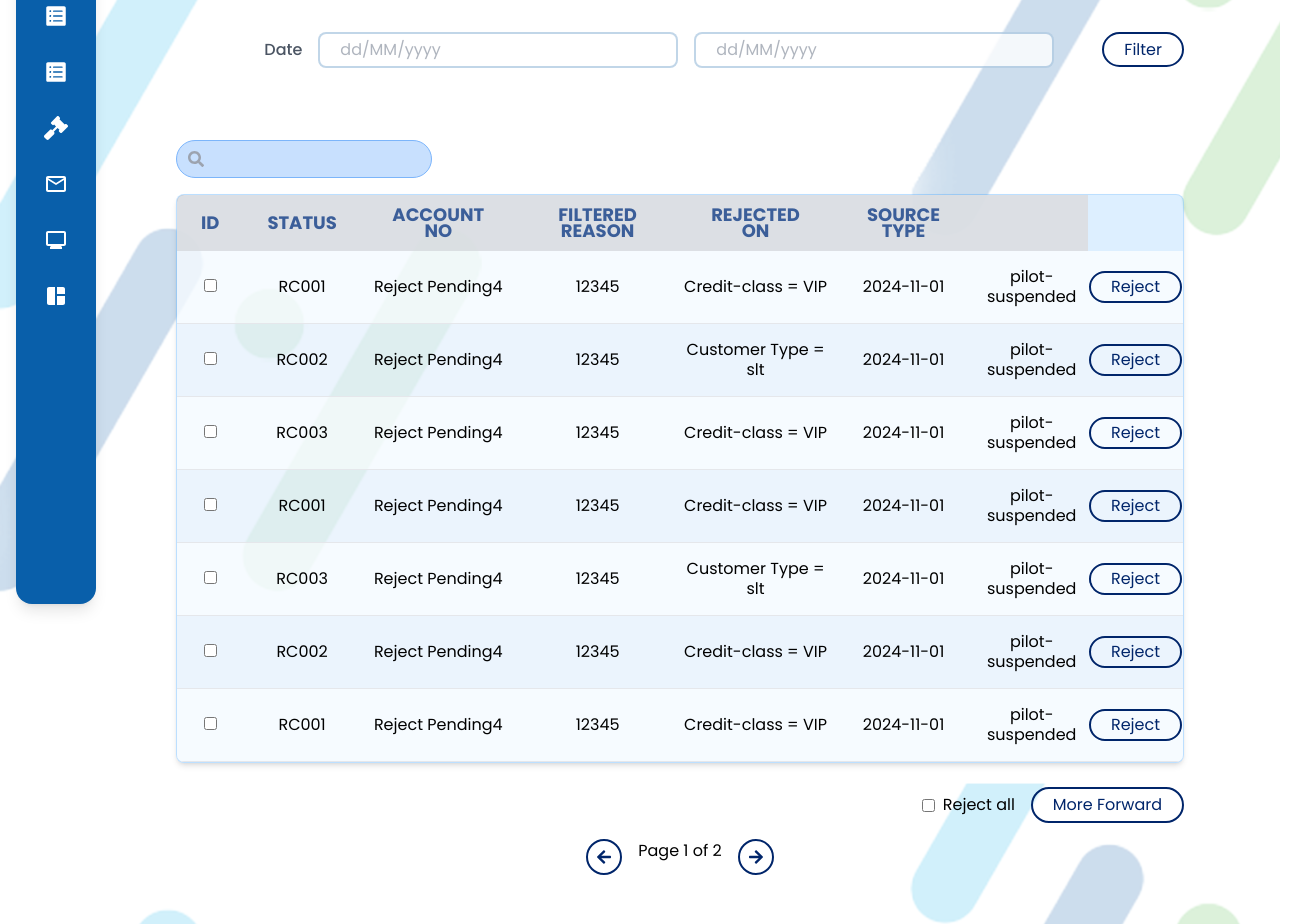
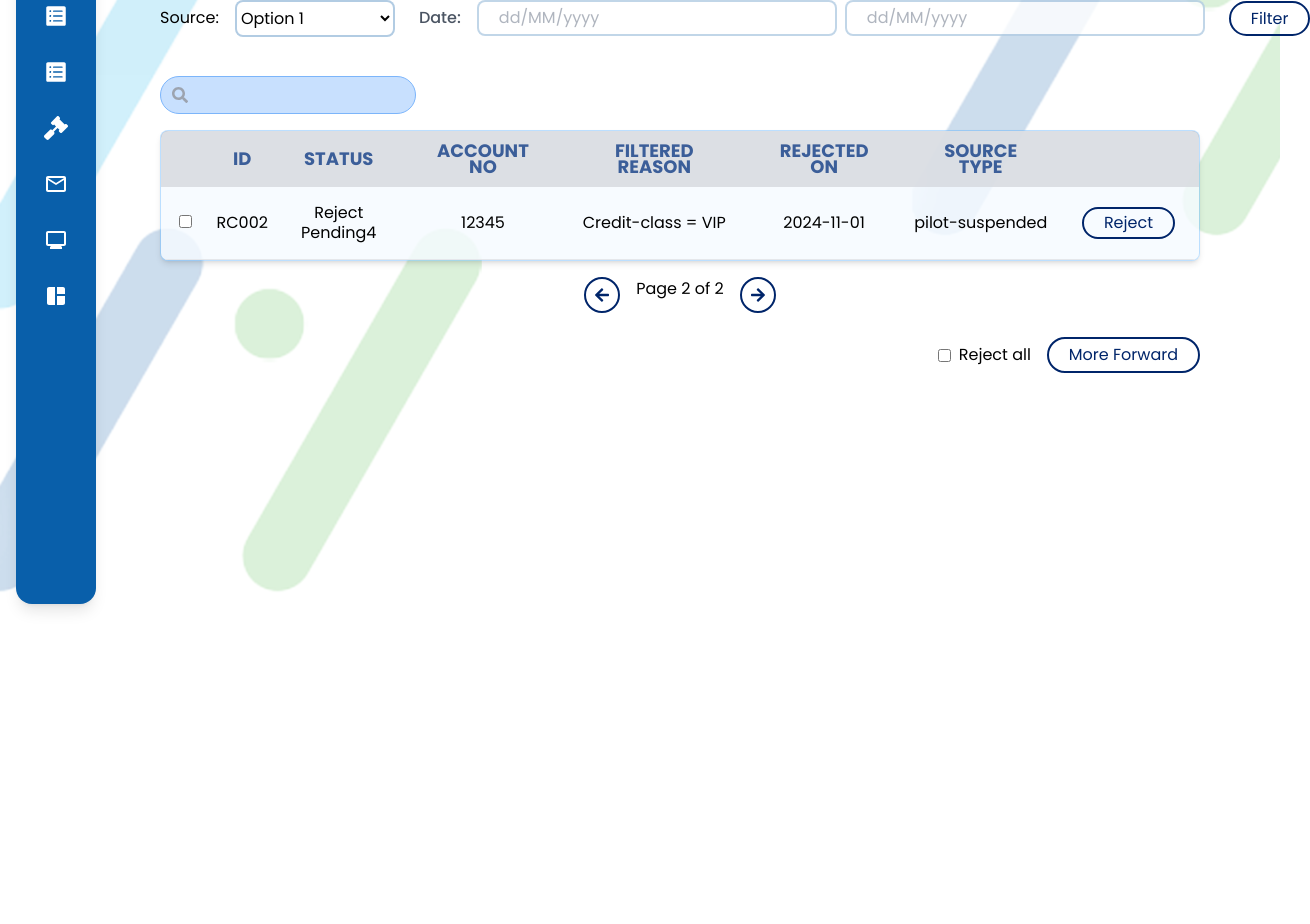
Before and after one commit to chathundichathu/DRS_TEST_integration, a React (Vite) app in the folder Debtx-configaration-frontend/: page /incident/reject-incident in a window 1280 px wide. Shown: the part 180-1104 px from the top of the page, 1310 px wide, since content can reach past the window. After the commit the page ends 800 px from the top, so only its background shows below. Built offline with nearby package versions, Linux system fonts and the light colour scheme.

Commit message:
Update Reject Incident Page

```diff
--- a/Debtx-configaration-frontend/src/pages/incident/RejectIncident.jsx
+++ b/Debtx-configaration-frontend/src/pages/incident/RejectIncident.jsx
@@ -5,7 +5,8 @@ import { useState } from "react";
 import { Link } from "react-router-dom";
 import GlobalStyle from "../../assets/prototype/GlobalStyle.jsx"; // Import GlobalStyle
 
-export default function DRCcaseList() {
+
+export default function RejectIncident() {
     const navigate = useNavigate();
 
     // Table data
@@ -59,7 +60,7 @@ export default function DRCcaseList() {
             source_type: "pilot-suspended",
         },
         {
-            id: "RC001",
+            id: "RC002",
             status: "Reject Pending4",
             account_no: "12345",
             filtered_reason: "Credit-class = VIP",
@@ -67,25 +68,48 @@ export default function DRCcaseList() {
             source_type: "pilot-suspended",
         },
         {
-            id: "RC001",
+            id: "RC002",
             status: "Reject Pending4",
             account_no: "12345",
-            filtered_reason: "Customer segment =2467",
+            filtered_reason: "Credit-class = VIP",
             rejected_on: "2024-11-01",
             source_type: "pilot-suspended",
         },
+
     ];
 
     // Filter state
-    const [startDate, setStartDate] = useState(null);
-    const [endDate, setEndDate] = useState(null);
+    const [fromDate, setFromDate] = useState(null); //for date
+    const [toDate, setToDate] = useState(null);
+    const [error, setError] = useState("");
     const [filteredData, setFilteredData] = useState(tableData);
     const [selectAllData, setSelectAllData] = useState(false);
     const [selectedRows, setSelectedRows] = useState([]);
     const [searchQuery, setSearchQuery] = useState("");
     const [currentPage, setCurrentPage] = useState(1);
 
-    //search fuction 1
+    // validation for date
+  const handleFromDateChange = (date) => {
+    if (toDate && date > toDate) {
+      setError("The 'From' date cannot be later than the 'To' date.");
+    } else {
+      setError("");
+      setFromDate(date);
+    }
+  };
+
+  // validation for date
+  const handleToDateChange = (date) => {
+    if (fromDate && date < fromDate) {
+      setError("The 'To' date cannot be earlier than the 'From' date.");
+    } else {
+      setError("");
+      setToDate(date);
+    }
+  };
+
+
+    //search fuction
     const filteredSearchData = filteredData.filter((row) =>
         Object.values(row)
             .join(" ")
@@ -94,36 +118,24 @@ export default function DRCcaseList() {
     );
 
     // Pagination state
-    const itemsPerPage = 7;
-    const totalPages = Math.ceil(filteredSearchData.length / itemsPerPage);
+    const rowsPerPage = 7;
+    const pages = Math.ceil(filteredData.length / rowsPerPage);
 
-    // Filter handler
-    const handleFilter = () => {
-        if (startDate && endDate) {
-            const filtered = tableData.filter((row) => {
-                const assignedDate = new Date(row.assignedDate);
-                const endDate1 = new Date(row.endDate);
-                return assignedDate >= startDate && endDate1 <= endDate;
-            });
-            setFilteredData(filtered);
-        } else {
-            setFilteredData(tableData); // Reset if dates are not selected
+    const handlePrevPage = () => {
+        if (currentPage > 0) {
+          setCurrentPage(currentPage - 1);
         }
       };
 
-    // Pagination handler
-    const handlePrevNext = (direction) => {
-        if (direction === "prev" && currentPage > 1) {
-            setCurrentPage(currentPage - 1);
-        }
-        if (direction === "next" && currentPage < totalPages) {
+      const handleNextPage = () => {
+        if (currentPage < pages - 1) {
           setCurrentPage(currentPage + 1);
         }
       };
 
     // Paginated data
-    const startIndex = (currentPage - 1) * itemsPerPage;
-    const endIndex = startIndex + itemsPerPage;
+    const startIndex = currentPage * rowsPerPage;
+    const endIndex = startIndex + rowsPerPage;
     const paginatedData = filteredSearchData.slice(startIndex, endIndex);
 
     const handleRowCheckboxChange = (caseId) => {
@@ -138,15 +150,15 @@ export default function DRCcaseList() {
         if (selectAllData) {
             setSelectedRows([]);
         } else {
-            setSelectedRows(data.map((row) => row.caseId));
+            setSelectedRows(data.map((row) => row.id));
         }
         setSelectAllData(!selectAllData);
     };
 
     return (
-        <div className={`p-4 ${GlobalStyle.fontPoppins}`}>
+        <div className={GlobalStyle.fontPoppins}>
             <div className="flex justify-between items-center w-full">
-                <h1 className={`${GlobalStyle.headingLarge} m-0`}>Incidents Open for Distribution</h1>
+                <h1 className={`${GlobalStyle.headingLarge} m-0`}>Pending Reject Incidents</h1>
                 <Link
                     className={`${GlobalStyle.buttonPrimary}`}
                     to="/lod/ftllod/ftllod/downloadcreateftllod"
@@ -156,39 +168,50 @@ export default function DRCcaseList() {
             </div>
 
             {/* Filter Section */}
-            <div className="flex justify-end gap-10 my-12">
+<div className="flex justify-between items-center gap-x-4 my-8">
+  {/* Source Selection */}
+  <div className="flex items-center gap-2">
+  <h1 className="mr-2">Source:</h1>
+    <select className={GlobalStyle.selectBox}>
+      <option value="option1">Option 1</option>
+      <option value="option2">Option 2</option>
+      <option value="option3">Option 3</option>
+    </select>
+  </div>
 
-                <div className="flex flex-col">
-
-                    <div className="flex flex-col mb-4">
-
+  {/* Date Picker Section */}
+  <div className="flex items-center gap-2 ">
     <div className={GlobalStyle.datePickerContainer}>
-                            <label className={GlobalStyle.dataPickerDate}>Date </label>
+      <label className={GlobalStyle.dataPickerDate}>Date:</label>
+      <div className="flex gap-2">
         <DatePicker
-                                selected={startDate}
-                                onChange={(date) => setStartDate(date)}
+          selected={fromDate}
+          onChange={handleFromDateChange}
           dateFormat="dd/MM/yyyy"
           placeholderText="dd/MM/yyyy"
           className={GlobalStyle.inputText}
         />
         <DatePicker
-                                selected={endDate}
-                                onChange={(date) => setEndDate(date)}
+          selected={toDate}
+          onChange={handleToDateChange}
           dateFormat="dd/MM/yyyy"
           placeholderText="dd/MM/yyyy"
           className={GlobalStyle.inputText}
         />
       </div>
+    </div>
+    {error && <span className={GlobalStyle.errorText}>{error}</span>}
+  </div>
 
-                    </div>
-                </div>
+  {/* Filter Button */}
   <button
-                    className={`${GlobalStyle.buttonPrimary} h-[35px] mt-2`}
-                    onClick={handleFilter}
+    className={`${GlobalStyle.buttonPrimary} h-[35px]`}
+    onClick={""}
   >
     Filter
   </button>
 </div>
+
 
             {/* Table Section */}
             <div className="flex flex-col">
@@ -203,11 +226,12 @@ export default function DRCcaseList() {
                         />
                         <FaSearch className={GlobalStyle.searchBarIcon} />
                     </div>
-                </div>{" "}
+                </div>
                 <div className={GlobalStyle.tableContainer}>
-                    <table className={`${GlobalStyle.table}`}>
+                    <table className={GlobalStyle.table}>
                         <thead className={GlobalStyle.thead}>
                             <tr>
+                            <th scope="col" className={GlobalStyle.tableHeader}></th>
                                 <th scope="col" className={GlobalStyle.tableHeader}>
                                     Id
                                 </th>
@@ -257,21 +281,52 @@ export default function DRCcaseList() {
                                     <td className={GlobalStyle.tableData}>{row.filtered_reason}</td>
                                     <td className={GlobalStyle.tableData}>{row.rejected_on}</td>
                                     <td className={GlobalStyle.tableData}>{row.source_type}</td>
-                                    <td className={GlobalStyle.tableData}>
-                                        <div className="flex justify-center gap-2">
+                                    <td
+                    className={`${GlobalStyle.tableData} text-center px-6 py-4`}
+                  >
                     <button
-                                                className={GlobalStyle.buttonPrimary} // Prevents text from wrapping
-                                            // onClick={() => navigate("/drc/Re-assign-DRC")}
+                      className={`${GlobalStyle.buttonPrimary} mx-auto`}
+                      onClick={""}
                     >
                       Reject
                     </button>
-                                        </div>
                   </td>
                                 </tr>
                             ))}
+                            {paginatedData.length === 0 && (
+                <tr>
+                  <td colSpan="6" className="text-center py-4">
+                    No results found
+                  </td>
+                </tr>
+              )}
                         </tbody>
                     </table>
                 </div>
+
+                {/* Navigation Buttons */}
+      {filteredData.length > rowsPerPage && (
+        <div className={GlobalStyle.navButtonContainer}>
+          <button
+            className={GlobalStyle.navButton}
+            onClick={handlePrevPage}
+            disabled={currentPage === 0}
+          >
+            <FaArrowLeft />
+          </button>
+          <span>
+            Page {currentPage + 1} of {pages}
+          </span>
+          <button
+            className={GlobalStyle.navButton}
+            onClick={handleNextPage}
+            disabled={currentPage === pages - 1}
+          >
+            <FaArrowRight />
+          </button>
+        </div>
+      )}
+
                 <div className="flex justify-end items-center w-full mt-6">
                     {/* Select All Data Checkbox */}
                     <label className="flex items-center gap-2">
@@ -293,28 +348,7 @@ export default function DRCcaseList() {
                 </div>
             </div>
 
-            {/* Pagination Section */}
-            <div className={GlobalStyle.navButtonContainer}>
-                <button
-                    onClick={() => handlePrevNext("prev")}
-                    disabled={currentPage === 1}
-                    className={`${GlobalStyle.navButton} ${currentPage === 1 ? "cursor-not-allowed" : ""
-                        }`}
-                >
-                    <FaArrowLeft />
-                </button>
-                <span>
-                    Page {currentPage} of {totalPages}
-                </span>
-                <button
-                    onClick={() => handlePrevNext("next")}
-                    disabled={currentPage === totalPages}
-                    className={`${GlobalStyle.navButton} ${currentPage === totalPages ? "cursor-not-allowed" : ""
-                        }`}
-                >
-                    <FaArrowRight />
-                </button>
-            </div>
+
         </div>
     );
-}
+};
```
Lines whose indentation alone changed are shown as unchanged.
